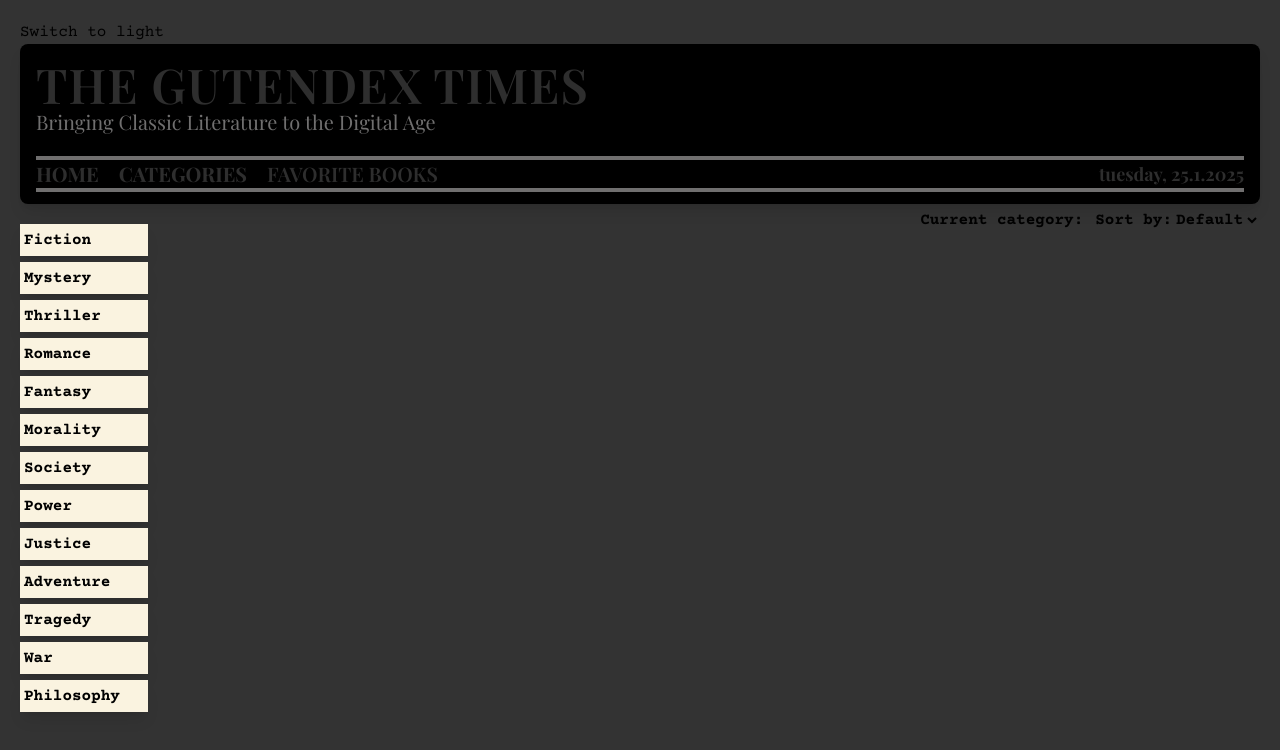
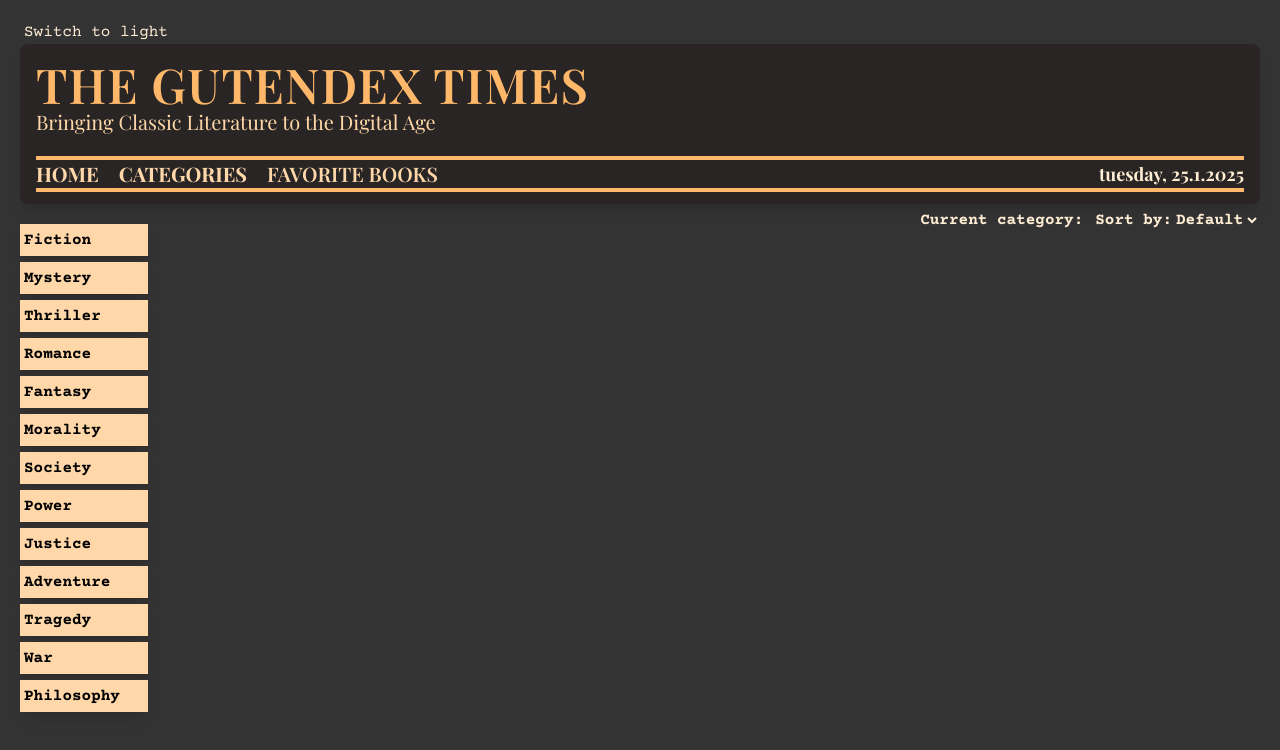
Before and after one commit to lyumii/book-library, a React (Vite) app: page /book-library/categories in a window 1280 px wide. Shown: the top 750 px of the page. Built offline with nearby package versions, Linux system fonts and the light colour scheme; a web font is replaced by a local one.

Commit message:
fixed add/remove and dark mode

```diff
--- a/src/App.tsx
+++ b/src/App.tsx
@@ -18,11 +18,26 @@ function App() {
     localStorage.setItem("favorites", JSON.stringify(favorites));
   };
 
-  const removeFavorites = (bookId: string) => {
+  const removeFavorite = (bookId: string) => {
     let favorites = JSON.parse(localStorage.getItem("favorites") || "[]");
     favorites = favorites.filter((book: BookCardProps) => book.id !== bookId);
     localStorage.setItem("favorites", JSON.stringify(favorites));
   };
+
+  const handleBtnClick = (book: BookCardProps) => {
+    if (!book.id) return;
+    const favorites = JSON.parse(localStorage.getItem("favorites") || "[]");
+    const isFavored = favorites.some(
+      (favBook: BookCardProps) => favBook.id === book.id
+    );
+
+    if (isFavored) {
+      removeFavorite(book.id);
+    } else {
+      addFavorite(book);
+    }
+  };
+
   return (
     <Theme>
       <div className="p-5">
@@ -35,7 +50,8 @@ function App() {
             element={
               <Home
                 addFavorite={addFavorite}
-                removeFavorite={removeFavorites}
+                removeFavorite={removeFavorite}
+                handleBtn={handleBtnClick}
               />
             }
           />
@@ -44,13 +60,14 @@ function App() {
             element={
               <CategoryMenu
                 addFavorite={addFavorite}
-                removeFavorite={removeFavorites}
+                removeFavorite={removeFavorite}
+                handleBtn={handleBtnClick}
               />
             }
           />
           <Route
             path="/favebooks"
-            element={<FaveBooks removeFavorites={removeFavorites} />}
+            element={<FaveBooks removeFavorites={removeFavorite} />}
           />
         </Routes>
       </div>
--- a/src/components/CategoryMenu.tsx
+++ b/src/components/CategoryMenu.tsx
@@ -5,6 +5,7 @@ import { fetchBooksCategory } from "./api";
 interface CategoryProps {
   addFavorite: (book: BookCardProps) => void;
   removeFavorite: (bookId: string) => void;
+  handleBtn: (book: BookCardProps) => void;
 }
 
 export default function CategoryMenu(props: CategoryProps) {
@@ -13,6 +14,7 @@ export default function CategoryMenu(props: CategoryProps) {
   const [sortOrder, setSortOrder] = useState("default");
   const [isOpen, setIsOpen] = useState(true);
   const [currentCategory, setCurrentCattegory] = useState("");
+  const [faveUpdates, setFaveUpdates] = useState(false);
 
   const handleCategoryClick = async (
     event: React.MouseEvent<HTMLUListElement>
@@ -37,8 +39,10 @@ export default function CategoryMenu(props: CategoryProps) {
   );
 
   const bookArray = sortedArray.map((book, index) => (
+    <div>
       <BookCard
-      key={book.id + book.title}
+        key={book.id || `fallback-${index}-${book.title}`}
+        id={book.id || `fallback-${index}-${book.title}`}
         className={index % 3 === 0 ? "col-span-2" : "col-span-1"}
         title={book.title}
         authors={book.authors}
@@ -47,6 +51,17 @@ export default function CategoryMenu(props: CategoryProps) {
         addFavorite={props.addFavorite}
         removeFavorite={props.removeFavorite}
       />
+      <button
+        className="w-full shadow-lg pl-5 mt-5 text-left bg-[#B5A38A] font-semibold"
+        onClick={() => addOrRemoveFaves(book)}
+      >
+        {JSON.parse(localStorage.getItem("favorites") || "[]").some(
+          (fav: BookCardProps) => fav.id === book.id
+        )
+          ? "Remove from Favorites"
+          : "Add to Favorites"}
+      </button>
+    </div>
   ));
 
   const buttons = [
@@ -64,6 +79,15 @@ export default function CategoryMenu(props: CategoryProps) {
     "War",
     "Philosophy",
   ];
+
+  const addOrRemoveFaves = (book: BookCardProps) => {
+    props.handleBtn(book);
+    setFaveUpdates((prev) => !prev);
+  };
+
+  useEffect(() => {
+    setCategoryArray([...sortedArray]);
+  }, [faveUpdates]);
 
   useEffect(() => {
     if (categoryArray.length > 0) {
@@ -87,7 +111,7 @@ export default function CategoryMenu(props: CategoryProps) {
         onClick={handleCategoryClick}
       >
         {buttons.map((item) => (
-          <li className="bg-[#faf3e0] mb-1.5 shadow-lg p-1 font-bold">
+          <li className="bg-[#faf3e0] dark:bg-orange-200 mb-1.5 shadow-lg p-1 font-bold">
             <button>{item}</button>
           </li>
         ))}
@@ -97,7 +121,7 @@ export default function CategoryMenu(props: CategoryProps) {
           <div className="spinner"></div>
         ) : (
           <div>
-            <div className="selectdiv flex gap-3 absolute right-0 -top-4 font-semibold">
+            <div className="selectdiv flex gap-3 absolute right-0 -top-4 font-semibold dark:text-orange-100">
               <h2>Current category: {currentCategory}</h2>
               <div className="flex">
                 <legend>Sort by:</legend>
--- a/src/components/FaveBooks.tsx
+++ b/src/components/FaveBooks.tsx
@@ -13,7 +13,7 @@ export default function FaveBooks(props: faveBookProps) {
     if (sortOrder === "default") return 0;
     if (sortOrder === "sort") return a.title.localeCompare(b.title);
     if (sortOrder === "reverse") return b.title.localeCompare(a.title);
-    return 0; // Default (no sorting)
+    return 0;
   });
 
   useEffect(() => {
@@ -23,16 +23,18 @@ export default function FaveBooks(props: faveBookProps) {
 
   const clear = () => {
     localStorage.clear();
+    setFavorites([]);
   };
 
   const handleRemove = (bookId: string) => {
+    if (!bookId) return;
     props.removeFavorites(bookId);
     setFavorites((prevFavs) => prevFavs.filter((book) => bookId !== book.id));
   };
 
   return (
     <div>
-      <div className="flex  font-semibold gap-3 justify-end mt-5">
+      <div className="flex  font-semibold gap-3 justify-end mt-5 dark:text-orange-100">
         <h2 className="">My favorite books:</h2>
         <select onChange={(e) => setSortOrder(e.target.value)}>
           <option value="default">Default</option>
@@ -43,6 +45,7 @@ export default function FaveBooks(props: faveBookProps) {
 
       {favorites.length > 0 ? (
         sortedBooks.map((book, index) => (
+          <div>
             <BookCard
               key={book.id + book.title}
               className={index % 3 === 0 ? "col-span-2" : "col-span-1"}
@@ -54,6 +57,13 @@ export default function FaveBooks(props: faveBookProps) {
               addFavorite={() => {}}
               removeFavorite={handleRemove}
             />
+            <button
+              className="w-full shadow-lg pl-5 mt-5 text-left bg-[#B5A38A] font-semibold"
+              onClick={() => handleRemove(book.id)}
+            >
+              Remove from Favorites
+            </button>
+          </div>
         ))
       ) : (
         <p>No fave books saved yet</p>
--- a/src/components/Home.tsx
+++ b/src/components/Home.tsx
@@ -1,16 +1,18 @@
 import { fetchBooksSearch } from "./api";
-import React from "react";
+import { useState, useEffect } from "react";
 import BookCard, { BookCardProps } from "./BookCard";
 
 interface HomeProps {
   addFavorite: (book: BookCardProps) => void;
   removeFavorite: (bookId: string) => void;
+  handleBtn: (book: BookCardProps) => void;
 }
 
 export default function Home(props: HomeProps) {
-  const [search, setSearch] = React.useState("");
-  const [books, setBooks] = React.useState<BookCardProps[]>([]);
-  const [loading, setLoading] = React.useState(false);
+  const [search, setSearch] = useState("");
+  const [books, setBooks] = useState<BookCardProps[]>([]);
+  const [loading, setLoading] = useState(false);
+  const [faveUpdates, setFaveUpdates] = useState(false);
 
   const handleSearch = async () => {
     event?.preventDefault();
@@ -24,6 +26,15 @@ export default function Home(props: HomeProps) {
   const handleInput = (e: React.ChangeEvent<HTMLInputElement>) =>
     setSearch(e.target.value);
 
+  const addOrRemoveFaves = (book: BookCardProps) => {
+    props.handleBtn(book);
+    setFaveUpdates((prev) => !prev);
+  };
+
+  useEffect(() => {
+    setBooks([...books]);
+  }, [faveUpdates]);
+
   return (
     <div>
       <div className="flex flex-col gap-3 mt-5">
@@ -32,7 +43,7 @@ export default function Home(props: HomeProps) {
           onSubmit={handleSearch}
         >
           <input
-            className="w-full border-1 border-[#B5A38A] shadow-lg"
+            className="w-full border-1 border-[#B5A38A] shadow-lg placeholder-orange-200"
             type="text"
             placeholder="EXPLORE OUR LIBRARY"
             onChange={handleInput}
@@ -47,8 +58,10 @@ export default function Home(props: HomeProps) {
       ) : (
         <section className="bookcards grid grid-cols-2 gap-3">
           {books.map((book, index) => (
+            <div>
               <BookCard
-              key={book.id + book.title}
+                key={book.id || `fallback-${index}-${book.title}`}
+                id={book.id || `fallback-${index}-${book.title}`}
                 className={index % 3 === 0 ? "col-span-2" : "col-span-1"}
                 title={book.title}
                 authors={book.authors}
@@ -57,6 +70,17 @@ export default function Home(props: HomeProps) {
                 addFavorite={props.addFavorite}
                 removeFavorite={props.removeFavorite}
               />
+              <button
+                className="w-full shadow-lg pl-5 mt-5 text-left bg-[#B5A38A] font-semibold"
+                onClick={() => addOrRemoveFaves(book)}
+              >
+                {JSON.parse(localStorage.getItem("favorites") || "[]").some(
+                  (fav: BookCardProps) => fav.id === book.id
+                )
+                  ? "Remove from Favorites"
+                  : "Add to Favorites"}
+              </button>
+            </div>
           ))}
         </section>
       )}
--- a/src/components/Navbar.tsx
+++ b/src/components/Navbar.tsx
@@ -38,34 +38,34 @@ export default function Navbar() {
   const formatToday = `${dayName}, ${day}.${month}.${year}`;
 
   return (
-    <div className="navdiv lg:h-40 sm:h-auto flex flex-col justify-around gap-5 bg-[#faf3e0] dark:bg-black rounded-lg shadow-lg">
+    <div className="navdiv lg:h-40 sm:h-auto flex flex-col justify-around gap-5 bg-[#faf3e0] dark:bg-stone-800 rounded-lg shadow-lg">
       <div className="flex flex-col gap-0">
-        <h1 className="sm:text-2xl lg:text-5xl font-semibold text-[#2E2E2E] uppercase tracking-wide">
+        <h1 className="sm:text-2xl lg:text-5xl font-semibold text-[#2E2E2E] dark:text-orange-300 uppercase tracking-wide">
           the gutendex times
         </h1>
-        <h2 className="text-[#706F6F] sm:text-lg lg:text-xl">
+        <h2 className="text-[#706F6F] dark:text-orange-200 sm:text-lg lg:text-xl">
           Bringing Classic Literature to the Digital Age
         </h2>
       </div>
-      <nav className="flex justify-between border-t-4 border-b-4 border-t-[#706F6F] border-b-[#706F6F]">
+      <nav className="flex justify-between border-t-4 border-b-4 border-t-[#706F6F] dark:border-t-orange-300 border-b-[#706F6F] dark:border-b-orange-300">
         <div className="flex gap-5">
           <Link to="/">
-            <span className="text-[#2E2E2E] uppercase lg:text-xl sm:text-xs font-bold">
+            <span className="text-[#2E2E2E] dark:text-orange-200 uppercase lg:text-xl sm:text-xs font-bold">
               Home
             </span>
           </Link>
           <Link to="/categories">
-            <span className="text-[#2E2E2E] uppercase lg:text-xl sm:text-sm font-bold">
+            <span className="text-[#2E2E2E] dark:text-orange-200 uppercase lg:text-xl sm:text-sm font-bold">
               Categories
             </span>
           </Link>
           <Link to="/favebooks">
-            <span className="text-[#2E2E2E] uppercase lg:text-xl sm:text-sm font-semibold">
+            <span className="text-[#2E2E2E] dark:text-orange-200 uppercase lg:text-xl sm:text-sm font-semibold">
               Favorite Books
             </span>
           </Link>
         </div>
-        <p className="text-[#2E2E2E] lowercase lg:text-lg sm:text-xs font-bold">
+        <p className="text-[#2E2E2E] lowercase lg:text-lg sm:text-xs font-bold dark:text-orange-100">
           {formatToday}
         </p>
       </nav>
--- a/src/components/ToggleSwitch.tsx
+++ b/src/components/ToggleSwitch.tsx
@@ -7,7 +7,7 @@ export default function ToggleSwitch() {
   const toggleMode = context.toggleMode;
 
   return (
-    <button onClick={toggleMode}>
+    <button className="dark:text-orange-100 pl-1" onClick={toggleMode}>
       Switch to {theme === "light" ? "light" : "dark"}
     </button>
   );
--- a/src/index.css
+++ b/src/index.css
@@ -69,7 +69,7 @@ a:visited {
 
 .spinner {
   border: 8px solid #f3f3f3;
-  border-top: 8px solid #3498db;
+  border-top: 8px solid #b4a14e71;
   border-radius: 50%;
   width: 40px;
   height: 40px;
```
Also changed, not shown: src/components/BookCard.tsx (+25 -25 lines). Lines whose indentation alone changed are shown as unchanged.
